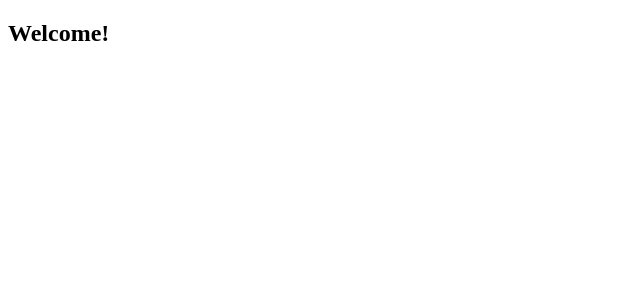
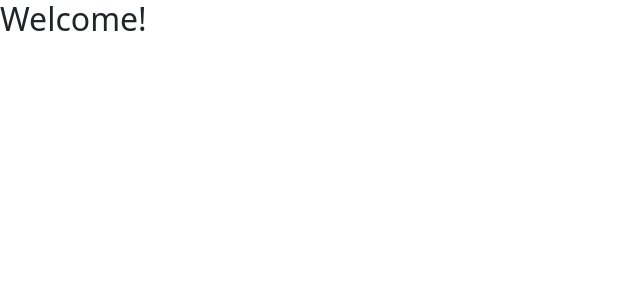
Before and after one commit to whitesnow-space/repo1, a React (Create React App) app: page / in a window 1280 px wide. Shown: the top 300 px of the page, without its empty margins (0-640 px from the left). Built offline with nearby package versions, Linux system fonts and the light colour scheme.

Commit message:
architecture: add bootstrap

```diff
--- a/package.json
+++ b/package.json
@@ -4,6 +4,8 @@
   "private": true,
   "dependencies": {
     "bootstrap": "^5.3.3",
+    "bootstrap-icons": "^1.11.3",
+    "classnames": "^2.5.1",
     "cra-template": "1.2.0",
     "react": "^19.0.0",
     "react-dom": "^19.0.0",
--- a/src/index.scss
+++ b/src/index.scss
@@ -0,0 +1,2 @@
+@import "~bootstrap/scss/bootstrap";
+@import "bootstrap-icons/font/bootstrap-icons.css";
```
Also changed, not shown: 1 other file (tests, documents, lock files or other folders).
